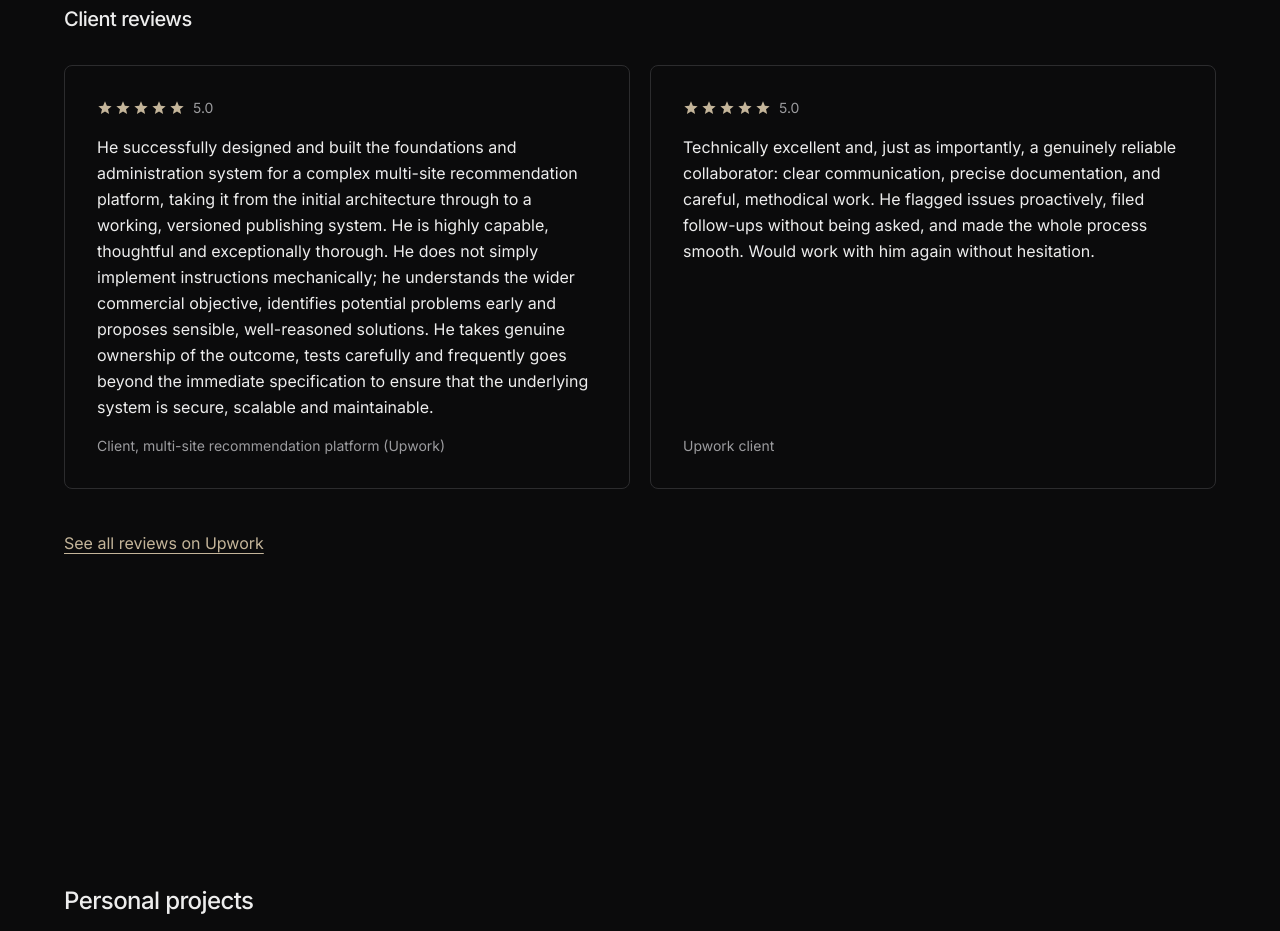
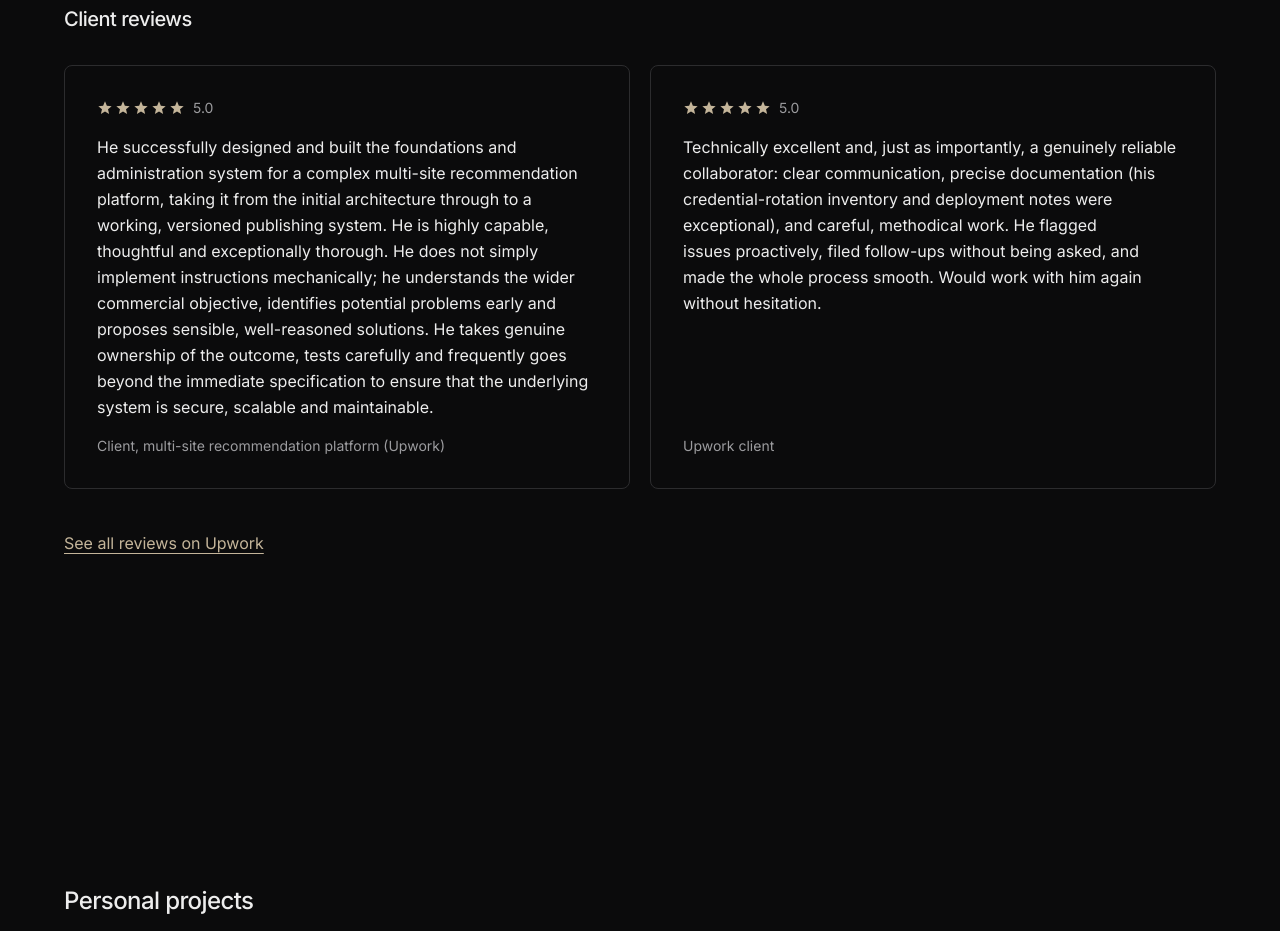
Before and after one commit to shanifadhil33-blip/My-portfolio, a Next.js app: page / in a window 1280 px wide. Shown: the part 3540-4471 px from the top of the page. Built offline with nearby package versions, Linux system fonts and the light colour scheme.

Commit message:
Add second Upwork review
Co-authored-by: Cursor <cursoragent@cursor.com>

```diff
--- a/src/components/ClientWork.tsx
+++ b/src/components/ClientWork.tsx
@@ -32,7 +32,7 @@ const reviews = [
   },
   {
     quote:
-      "Technically excellent and, just as importantly, a genuinely reliable collaborator: clear communication, precise documentation, and careful, methodical work. He flagged issues proactively, filed follow-ups without being asked, and made the whole process smooth. Would work with him again without hesitation.",
+      "Technically excellent and, just as importantly, a genuinely reliable collaborator: clear communication, precise documentation (his credential-rotation inventory and deployment notes were exceptional), and careful, methodical work. He flagged issues proactively, filed follow-ups without being asked, and made the whole process smooth. Would work with him again without hesitation.",
     attribution: "Upwork client",
   },
 ];
```
